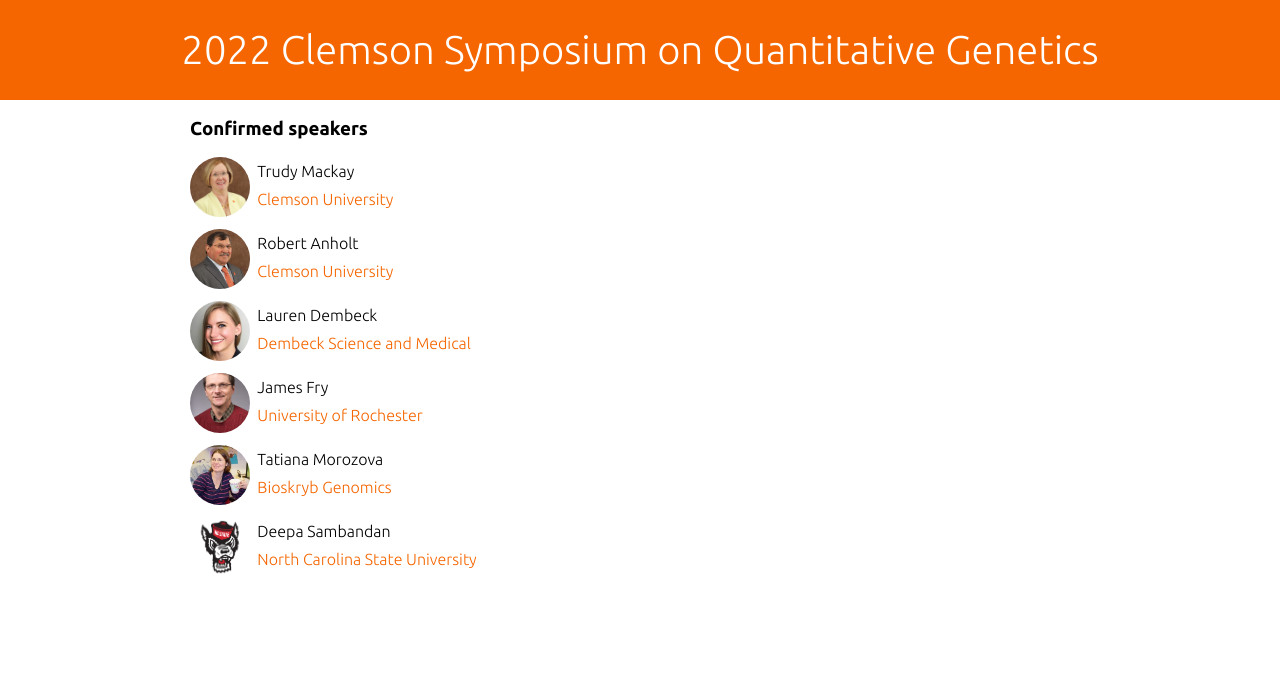
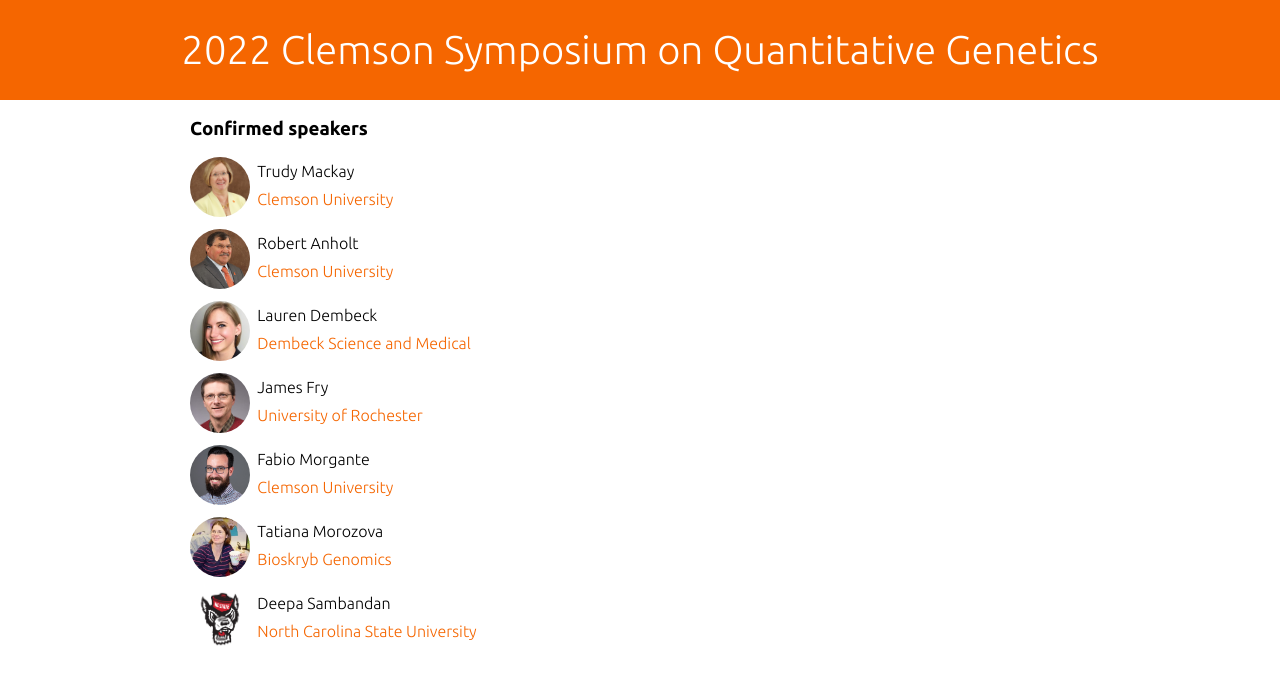
Before and after one commit to macanholt-labs/macanholt-labs.github.io, a Jekyll site: the page built from _pages/index.md, in a window 1280 px wide. Shown: the top 685 px of the page. Built offline with Jekyll 4.4.1, drawn with Linux system fonts in a browser that asks for light colours; some web fonts are replaced.

Commit message:
add more speakers

```diff
--- a/_pages/index.md
+++ b/_pages/index.md
@@ -32,6 +32,12 @@ permalink: /index.html
 </p>
 
 <p style="line-height: 28px;">
+<img src="files/morgante.jpg" class="rounded">
+&nbsp;&nbsp;Fabio Morgante<br>
+&nbsp;&nbsp;<a href="https://scienceweb.clemson.edu/chg/" target="_blank">Clemson University</a>
+</p>
+
+<p style="line-height: 28px;">
 <img src="files/morozova.jpeg" class="rounded">
 &nbsp;&nbsp;Tatiana Morozova<br>
 &nbsp;&nbsp;<a href="https://www.bioskryb.com" target="_blank">Bioskryb Genomics</a>
```
Also changed, not shown: files/fry.jpg, files/morgante.jpg (added), 4 other files.
